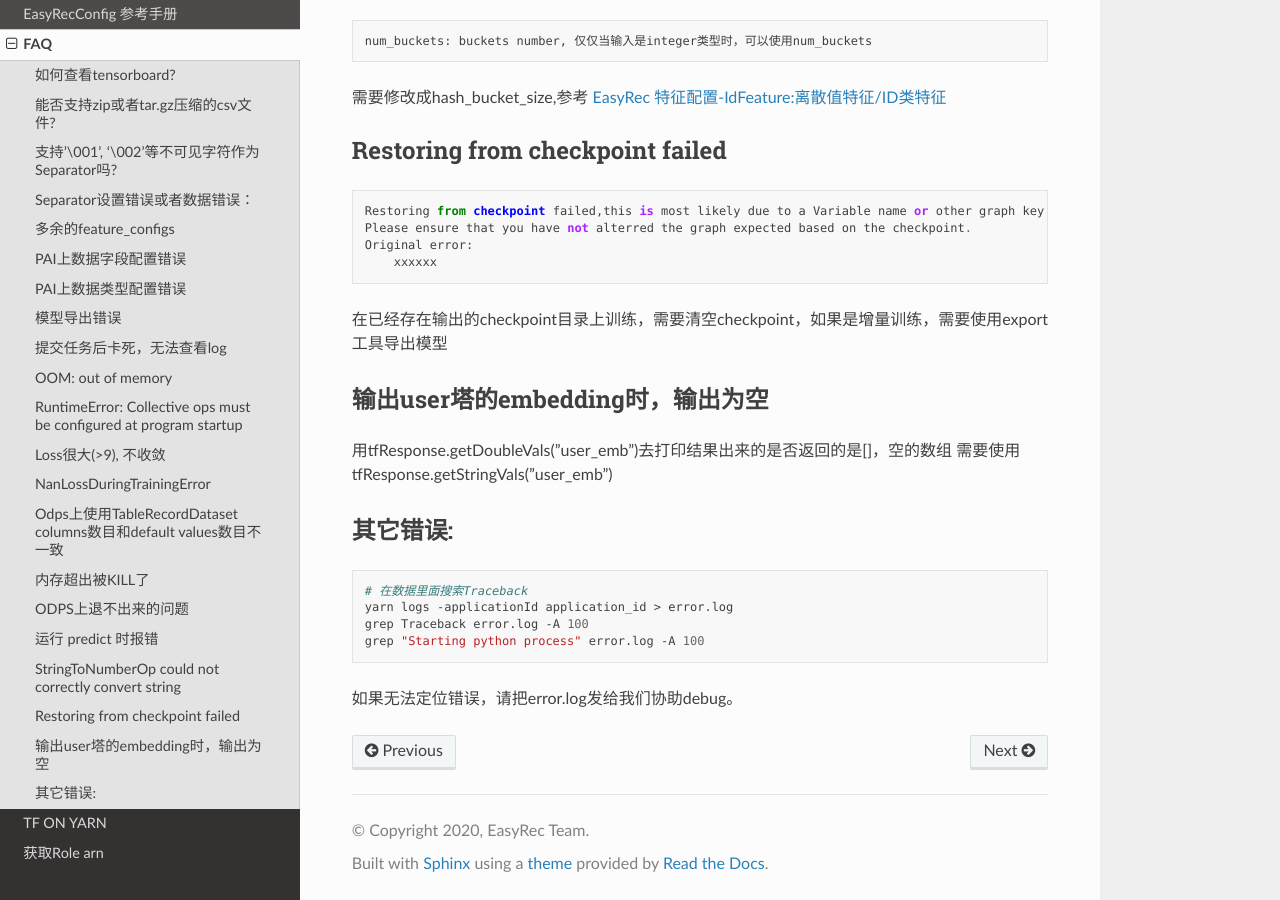
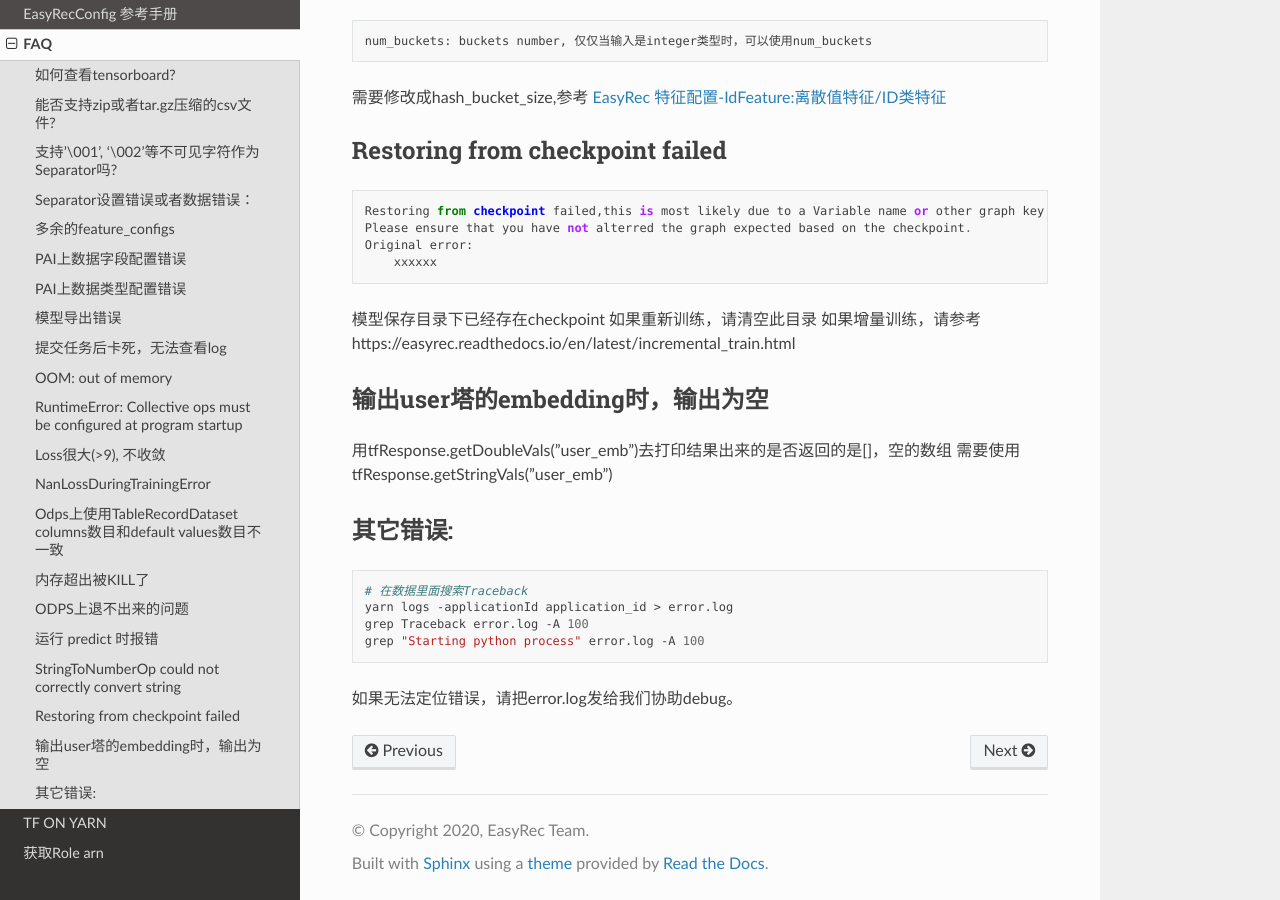
Before and after one commit to alibaba/EasyRec, a Sphinx documentation site: the page built from docs/source/faq.md, in a window 1280 px wide and 900 px high, scrolled down 5667 px. Built offline with Sphinx 7.4.7 and the Read the Docs theme 2.0.0, drawn with Linux system fonts in a browser that asks for light colours; the version number is read from the project's files by our own code.

Commit message:
add checkpoint failed faq

````diff
--- a/docs/source/faq.md
+++ b/docs/source/faq.md
@@ -257,7 +257,9 @@ Please ensure that you have not alterred the graph expected based on the checkpo
 Original error:
     xxxxxx
 ```
-在已经存在输出的checkpoint目录上训练，需要清空checkpoint，如果是增量训练，需要使用export工具导出模型
+模型保存目录下已经存在checkpoint
+  如果重新训练，请清空此目录
+  如果增量训练，请参考https://easyrec.readthedocs.io/en/latest/incremental_train.html
 
 #### 输出user塔的embedding时，输出为空
 用tfResponse.getDoubleVals("user_emb")去打印结果出来的是否返回的是[]，空的数组
````
